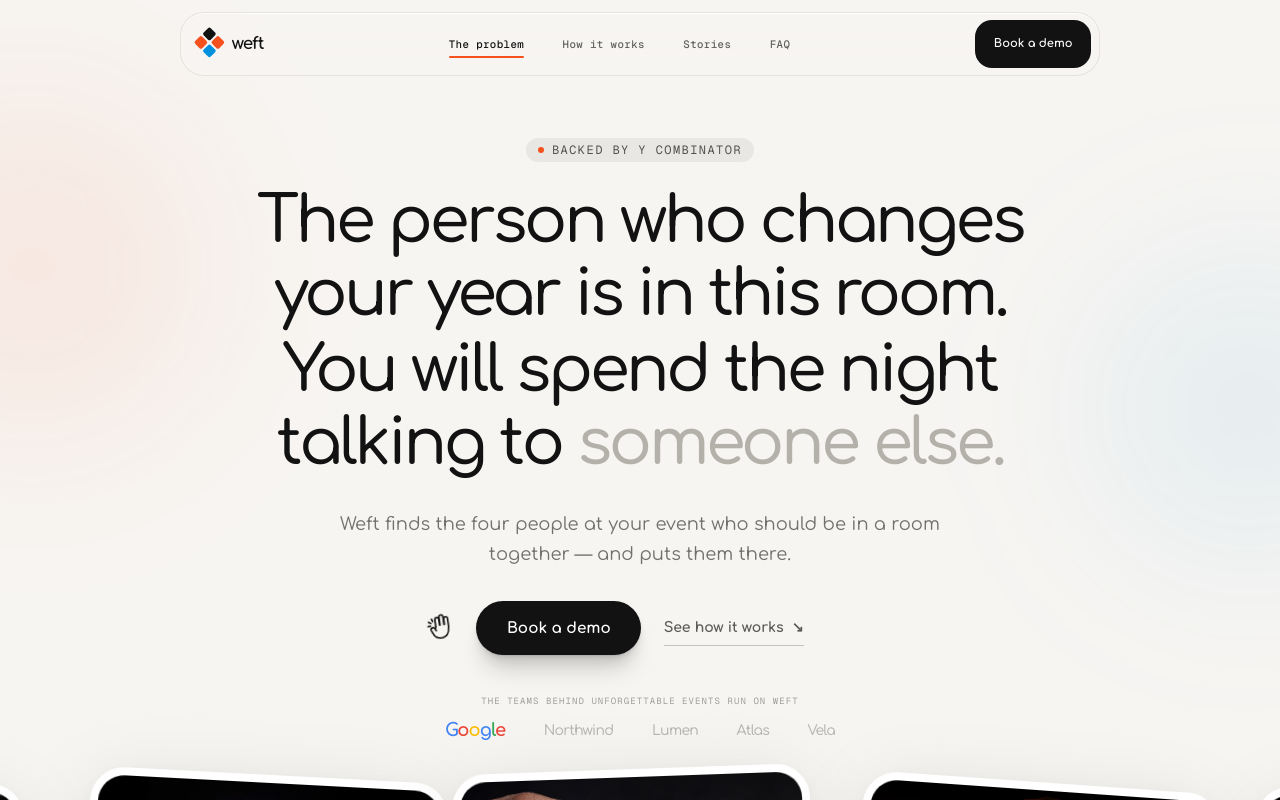
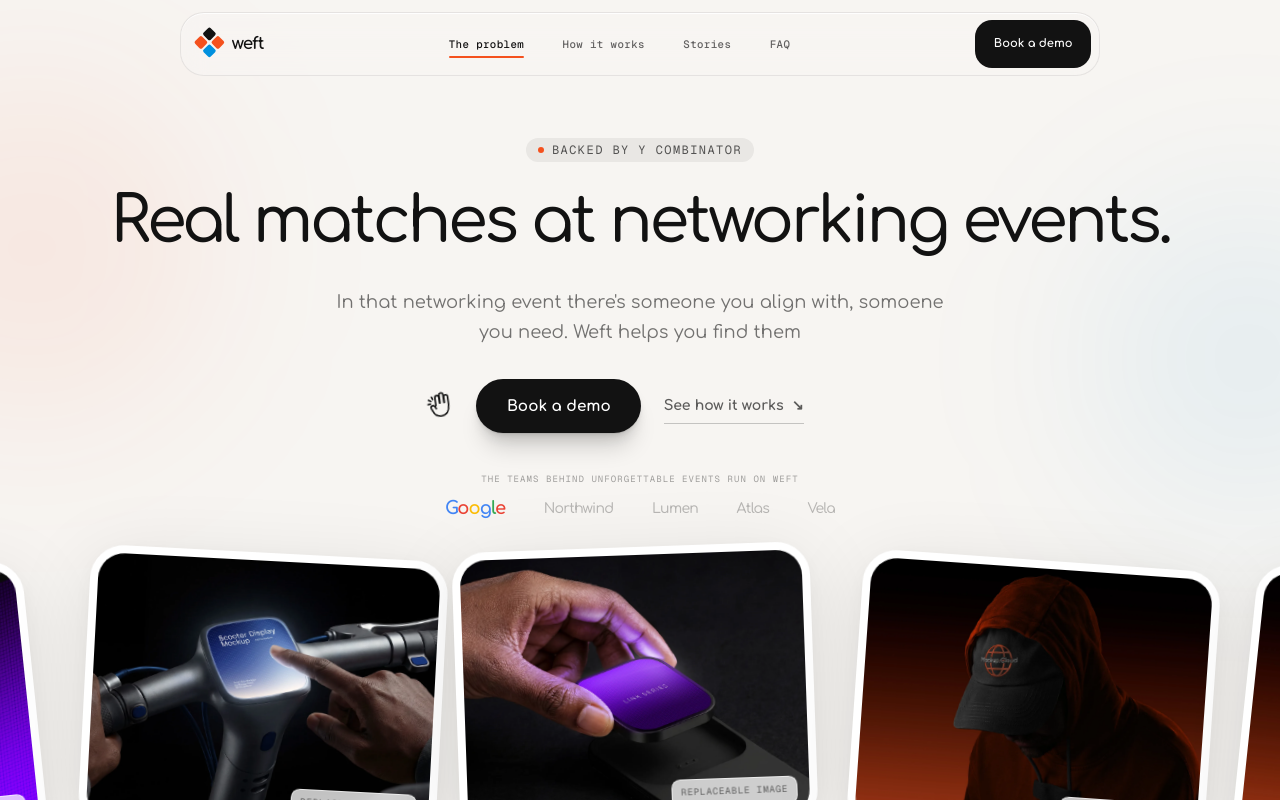
Before and after one commit to weftnow/web-frontend, a Next.js app: page / in a window 1280 px wide. Shown: the top 800 px of the page. Built offline with nearby package versions, Linux system fonts and the light colour scheme.

Commit message:
feat: update hero headline copy

```diff
--- a/content.ts
+++ b/content.ts
@@ -140,11 +140,8 @@ export const content = {
 
   hero: {
     // Two-tone: `muted` renders in --ash and resolves last.
-    headline: [
-      { text: "The person who changes your year is in this room.", muted: "" },
-      { text: "You will spend the night talking to", muted: "someone else." },
-    ],
-    sub: "Weft finds the four people at your event who should be in a room together — and puts them there.",
+    headline: [{ text: "Real matches at networking events.", muted: "", accent: "networking" }],
+    sub: "In that networking event there's someone you align with, somoene you need. Weft helps you find them",
     ctaPrimary: "Book a demo",
     ctaSecondary: "See how it works",
     ycLabel: "Backed by Y Combinator",
```
Also changed, not shown: 1 other file (tests, documents, lock files or other folders).
